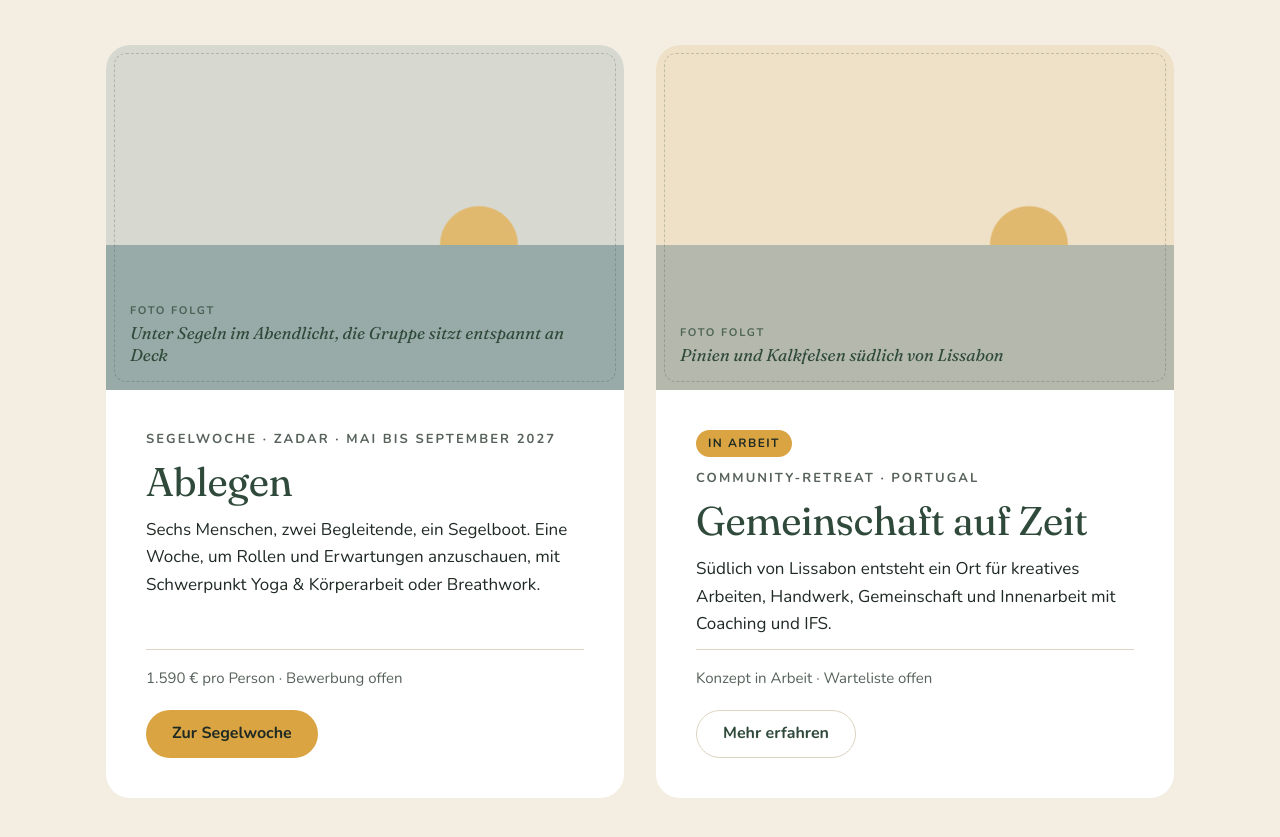
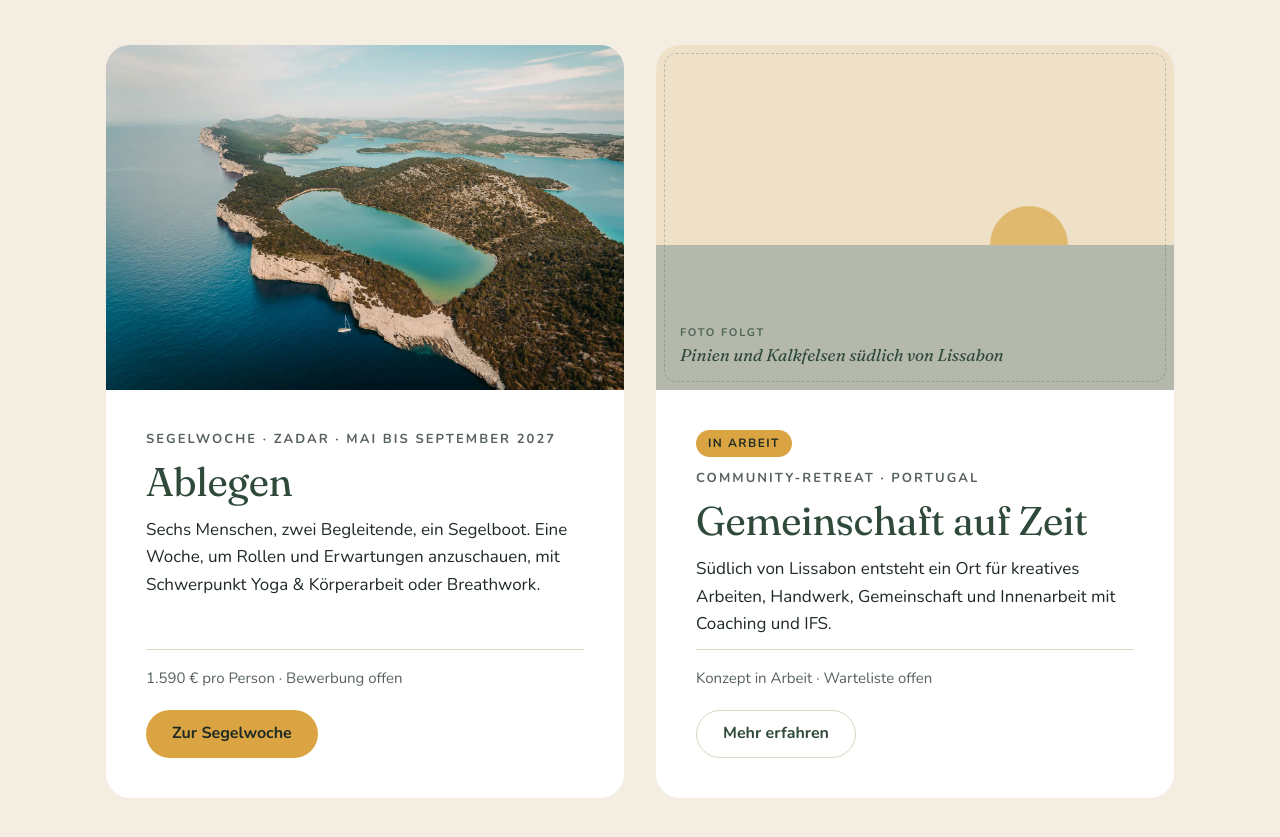
Before and after one commit to asaloa/asaloa-website, a plain HTML site: page index.html in a window 1280 px wide. Shown: the part 933-1770 px from the top of the page. Drawn offline with Linux system fonts and the light colour scheme.

Commit message:
Foto für Startseiten-Karte Ablegen (start-ablegen)
Luftbild Kornaten/Dugi Otok von Mark Pisek, Unsplash-Lizenz
https://unsplash.com/photos/Ix-rOzkUAsg

Co-Authored-By: Claude Opus 5.5 <noreply@anthropic.com>
Claude-Session: https://claude.ai/code/session_01S7jktvVxKvDmHaxzH7P6eu

```diff
--- a/index.html
+++ b/index.html
@@ -54,7 +54,7 @@
       </div>
       <div class="offers">
         <article class="offer">
-          <figure class="bild r-3x2 t-meer" data-bild="start-ablegen"><div class="bild-platz" role="img" aria-label="Platzhalter für ein Foto: Unter Segeln im Abendlicht, die Gruppe sitzt entspannt an Deck"><span class="bild-tag">Foto folgt</span><span class="bild-motiv">Unter Segeln im Abendlicht, die Gruppe sitzt entspannt an Deck</span></div></figure>
+          <figure class="bild r-3x2 t-meer" data-bild="start-ablegen"><img src="img/start-ablegen.webp" alt="Luftbild einer Insel vor Zadar: weiße Kalkfelsen, Pinienwald, ein türkiser Salzsee und ein einzelnes Segelboot" width="1600" height="1067" loading="lazy"></figure>
           <div class="offer-body">
             <span class="label">Segelwoche · Zadar · Mai bis September 2027</span>
             <h3>Ablegen</h3>
```
Also changed, not shown: img/start-ablegen.webp (added).
